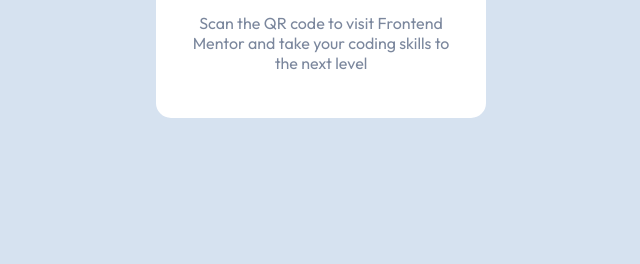
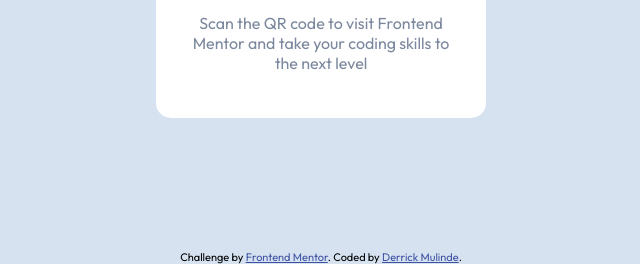
Before and after one commit to inspecta/qr-code-component, a plain HTML site: page index.html in a window 1280 px wide. Shown: the part 536-800 px from the top of the page, without its empty margins (319-959 px from the left). Drawn offline with Linux system fonts and the light colour scheme.

Commit message:
Add semantic

```diff
--- a/index.html
+++ b/index.html
@@ -17,7 +17,7 @@
     <title>Frontend Mentor | QR code component</title>
   </head>
   <body>
-    <div class="container">
+    <section class="container">
       <div class="qr-code">
         <img src="./images/image-qr-code.png" alt="Logo" />
       </div>
@@ -30,13 +30,13 @@
           to the next level
         </p>
       </div>
-    </div>
-    <!-- <div class="attribution">
+    </section>
+    <div class="attribution">
       Challenge by
       <a href="https://www.frontendmentor.io?ref=challenge" target="_blank"
         >Frontend Mentor</a
       >. Coded by
       <a href="https://github.com/inspecta" target="_blank">Derrick Mulinde</a>.
-    </div> -->
+    </div>
   </body>
 </html>
--- a/styles.css
+++ b/styles.css
@@ -20,6 +20,8 @@ body {
 .attribution {
   font-size: 11px;
   text-align: center;
+  position: fixed;
+  bottom: 0;
 }
 
 .attribution a {
```
